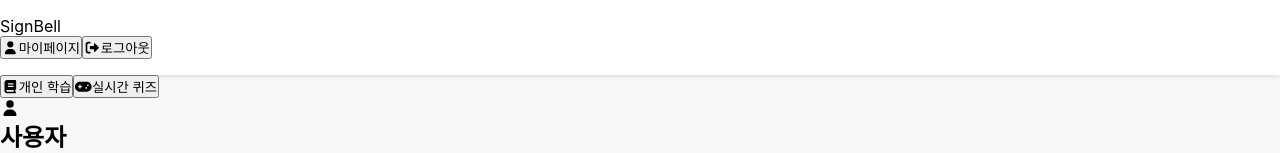
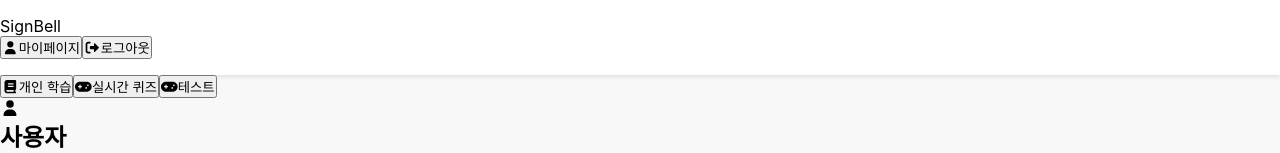
Before and after one commit to SynergySign/SignBell-App, a React (Vite) app in the folder frontend/: page /main in a window 1280 px wide. Shown: the top 153 px of the page. Built offline with nearby package versions, Linux system fonts and the light colour scheme; no server answers.

Commit message:
긴급 테스트 pr 용 (#테스트)

```diff
--- a/frontend/src/pages/main/MainPage.jsx
+++ b/frontend/src/pages/main/MainPage.jsx
@@ -13,10 +13,14 @@ import FeatureButton from '../../components/main/FeatureButton';
 import PersonalStudySidebar from '../../components/study/PersonalStudySidebar';
 import RealTimeQuizSidebar from '../../components/quiz/RealTimeQuizSidebar';
 import styles from './MainPage.module.scss';
+import {useNavigate} from 'react-router-dom'; // 테스트용
 
 
 const MainPage = () => {
   const [activeSidebar, setActiveSidebar] = useState(null);
+
+  // =============개인 학습페이지용 임시 코드==================
+  const navigate = useNavigate(); // 테스트용
 
   const handlePersonalStudyClick = () => {
     setActiveSidebar(activeSidebar === 'personal' ? null : 'personal');
@@ -28,7 +32,11 @@ const MainPage = () => {
     console.log('실시간 퀴즈 클릭');
   };
 
-
+  const handlePersonalStudyRoute = () => { // 테스트용
+    // navigate 함수에 이동할 경로(path)를 문자열로 전달합니다.
+    navigate('/personal-study');
+    console.log('개인 학습 페이지로 이동');
+  }
 
 
 
@@ -49,6 +57,13 @@ const MainPage = () => {
             onClick={handleRealTimeQuizClick}
             delay={0.4}
             active={activeSidebar === 'quiz'}
+          />
+          <FeatureButton // 테스트용
+          title="테스트"
+          icon={faGamepad}
+          onClick={handlePersonalStudyRoute}
+          delay={0.4}
+          active={activeSidebar === 'quiz'}
           />
         </div>
 
```
